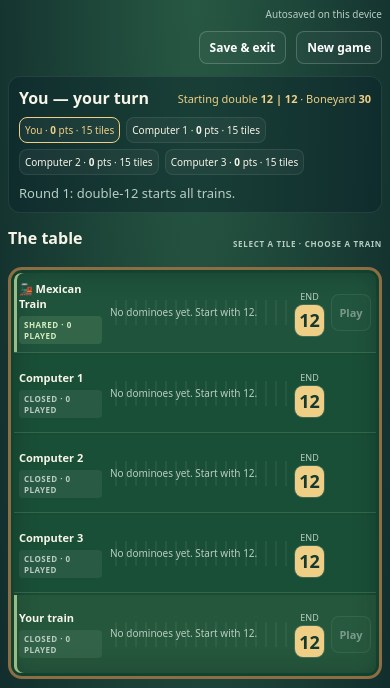
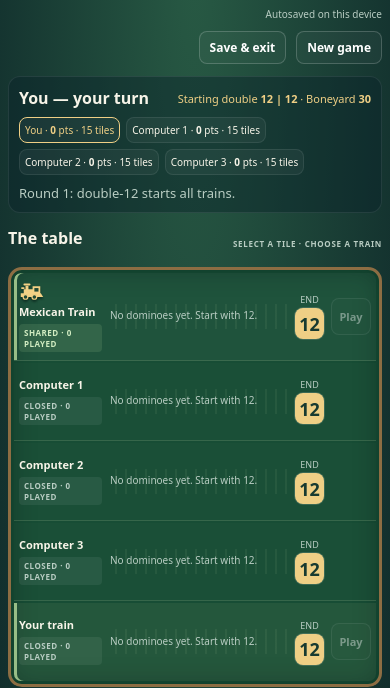
Before and after one commit to pitmaster1594-ship-it/flotta-mexican-train, a plain HTML site: page index.html in a window 390 px wide. Both pictures are taken after a click on the button "1 player + 3 computers". Shown: the part 78-766 px from the top of the page. Drawn offline with Linux system fonts and the light colour scheme.

Commit message:
Mark open trains with gold locomotive figures

```diff
--- a/index.html
+++ b/index.html
@@ -3,6 +3,7 @@
 @media(max-width:700px){#app{padding:12px 8px 20px}.top{gap:8px}.brand{font-size:19px}.top .btn{padding:7px 10px;font-size:12px}.pill{font-size:11px}.status-panel{padding:10px}.turntitle{font-size:16px}.score{font-size:10px;padding:5px}.engine-badge{font-size:11px}.eyebrow{font-size:8px;letter-spacing:.7px}.tabletop{padding:3px;border-width:3px}.train{grid-template-columns:83px minmax(0,1fr) 76px;gap:5px;padding:8px 5px;min-height:78px}.lane-label{font-size:11px;gap:5px}.trainstatus{font-size:8px;letter-spacing:.5px}.lane-actions{gap:4px}.lane-actions .btn{min-width:40px;padding:10px 5px;font-size:11px}.end-badge b{min-width:29px;height:31px;font-size:18px}.trail .mini{font-size:10px}.train .tile .side{min-width:22px;height:28px}.train .numberface{font-size:17px}.handpanel{grid-template-columns:1fr;padding:12px 10px 16px;gap:8px;margin-top:10px}.handwrap{gap:10px}.hand-actions{border-left:0;border-top:1px solid #ffe5b42b;padding:10px 0 0;flex-direction:row;justify-content:space-between;align-items:center}.hand-actions .mini{max-width:48%;font-size:11px}.hand-actions .btn{padding:10px;font-size:12px}.btn{font-size:13px;padding:9px 12px}.handtitle h2{font-size:14px}.tile.hand .side{min-width:29px;height:34px}.tile.hand .numberface{font-size:20px}.welcome{padding:24px}.welcome h1{font-size:29px}}
 .end-badge{font:inherit;font-size:9px;color:var(--muted);background:none;border:0;padding:0;cursor:pointer}.end-badge b{box-shadow:0 0 0 1px #ffffff25}.reordering{background:#ffffff0b;border-radius:9px}.reordering .tile{cursor:grab}.arrange-instructions{grid-column:1/-1;color:#fff0d2;font-size:13px;line-height:1.5;margin:0}.tile.dragging{outline:3px solid var(--gold)}
 .start-options{border:0;margin:24px 0 0;padding:0}.start-options legend{width:100%;font-size:16px;font-weight:750}.start-options .options{margin:12px 0}.start-options .btn{min-width:100px}.start-options .mini{display:block;margin:4px 0 0}.start-options .primary .mini{color:#365037}.resume-panel{padding:18px 12px;margin:20px 0;border:1px solid #b4cb9666;border-radius:12px;background:#ffffff08}.resume-panel p{font-size:13px}.resume-panel .mini{margin:12px 0 0}.save-status{font-size:11px;color:var(--muted)}.save-warning{padding:12px;border:1px solid #e9bc77;border-radius:9px;background:#60482e;color:#fff1d9;font-size:13px}.top .controls{justify-content:flex-end}@media(max-width:700px){.save-status{width:100%;text-align:right;font-size:10px}.start-options .btn{min-width:85px;padding:10px}}
+.lane-name{display:flex;align-items:center;gap:6px;max-width:100%;line-height:1.25}.open-train-marker{display:inline-flex;align-items:center;justify-content:center;flex:0 0 auto;color:#f3d185;filter:drop-shadow(0 2px 1px #061e17aa)}.open-train-marker svg{display:block;width:31px;height:23px}.double-wait .open-train-marker{color:#ffbf70;filter:drop-shadow(0 0 5px #ffb64eaa)}@media(max-width:700px){.lane-name{gap:4px;flex-wrap:wrap}.open-train-marker svg{width:26px;height:20px}}
 </style></head><body><div id="app"></div><script>
 (()=>{'use strict';const app=document.getElementById('app');const SAVE_KEY='flotta-mexican-train.saved.v1';let chosenStart=12;let saveIssue='';let state=null;let seq=0;let timer=null;let arranging=false;let ignoreNextClick=false;const esc=s=>String(s).replace(/[&<>"']/g,c=>({'&':'&amp;','<':'&lt;','>':'&gt;','"':'&quot;',"'":'&#39;'}[c]));
 function makeDeck(){let a=[];for(let i=0;i<=12;i++)for(let j=i;j<=12;j++)if(!(i===state.engine&&j===state.engine))a.push({id:++seq,a:i,b:j});for(let i=a.length-1;i>0;i--){let j=Math.floor(Math.random()*(i+1));[a[i],a[j]]=[a[j],a[i]]}return a}
@@ -30,7 +31,8 @@ function shownEnds(t){return t.flipped?[t.b,t.a]:[t.a,t.b]}
 function domino(t,cls='',disable=false,clickable=true){let [a,b]=shownEnds(t);return `<${clickable?'button':'span'} class="tile ${cls}" ${clickable?`data-tile="${t.id}" aria-pressed="${state?.selected===t.id}" ${disable?'disabled':''}`:''} aria-label="Domino ${a} ${b}"><span class="side pips">${face(a)}</span><span class="side pips">${face(b)}</span></${clickable?'button':'span'}>`}
 function routeDominoes(list){return list.length?`<div class="route-row">${list.map(x=>domino({id:x.id,a:x.left,b:x.right},'small',false,false)).join('')}</div>`:'<p class="mini">No dominoes yet. Start with '+state.engine+'.</p>'}
 function viewingPlayer(){return state.mode===1?0:state.players[state.current].human?state.current:state.current===1?0:2}
-function trainHTML(t,place){const p=state.current,pl=state.players[p],list=t==='m'?state.mex:state.players[t].train,allowed=state.phase==='play'&&pl.human&&!state.awaiting&&!arranging&&eligible(t,p),s=pl.hand.find(x=>x.id===state.selected),can=allowed&&s&&fitting(s,t),open=t==='m'||state.players[t].open,own=t===viewingPlayer(),label=t==='m'?'Mexican Train':own?'Your train':state.players[t].name;return `<section class="train ${place} ${allowed?'available':''} ${state.pending===t?'double-wait':''}" aria-label="${esc(label)}"><div class="lane-label"><span>${t==='m'?'🚂 ':''}${esc(label)}</span><span class="trainstatus ${open?'open':''}">${state.pending===t?'Match double':t==='m'?'Shared':open?'Open':'Closed'} · ${list.length} played</span></div><div class="trail" data-lane="${t}" data-count="${list.length}" tabindex="0" aria-label="${esc(label)} dominoes; scroll to browse">${routeDominoes(list)}</div><div class="lane-actions"><button class="end-badge" data-lane-end="${t}" aria-label="Show newest domino on ${esc(label)}">End <b>${head(t)}</b></button>${allowed?`<button class="btn ${can?'primary':'secondary'}" data-target="${t}" aria-label="Play selected domino on ${esc(label)}" ${!can?'disabled':''}>Play</button>`:''}</div></section>`}
+function openTrainMarker(){return `<span class="open-train-marker" role="img" aria-label="Open train" title="Open train"><svg viewBox="0 0 44 30" aria-hidden="true" focusable="false"><path d="M3 19h34l4 6H3z" fill="currentColor"/><path d="M8 12h16v10H8zM23 7h13v15H23zM11 6h5v7h-5z" fill="currentColor"/><path d="M26 10h7v6h-7z" fill="#214a35"/><path d="M9 4h9M5 10h3" stroke="currentColor" stroke-width="3" stroke-linecap="round"/><circle cx="11" cy="25" r="4" fill="#214a35" stroke="currentColor" stroke-width="2"/><circle cx="26" cy="25" r="4" fill="#214a35" stroke="currentColor" stroke-width="2"/></svg></span>`}
+function trainHTML(t,place){const p=state.current,pl=state.players[p],list=t==='m'?state.mex:state.players[t].train,allowed=state.phase==='play'&&pl.human&&!state.awaiting&&!arranging&&eligible(t,p),s=pl.hand.find(x=>x.id===state.selected),can=allowed&&s&&fitting(s,t),open=t==='m'||state.players[t].open,own=t===viewingPlayer(),label=t==='m'?'Mexican Train':own?'Your train':state.players[t].name;return `<section class="train ${place} ${allowed?'available':''} ${state.pending===t?'double-wait':''}" aria-label="${esc(label)}"><div class="lane-label"><span class="lane-name">${open?openTrainMarker():''}<span>${esc(label)}</span></span><span class="trainstatus ${open?'open':''}">${state.pending===t?'Match double':t==='m'?'Shared':open?'Open':'Closed'} · ${list.length} played</span></div><div class="trail" data-lane="${t}" data-count="${list.length}" tabindex="0" aria-label="${esc(label)} dominoes; scroll to browse">${routeDominoes(list)}</div><div class="lane-actions"><button class="end-badge" data-lane-end="${t}" aria-label="Show newest domino on ${esc(label)}">End <b>${head(t)}</b></button>${allowed?`<button class="btn ${can?'primary':'secondary'}" data-target="${t}" aria-label="Play selected domino on ${esc(label)}" ${!can?'disabled':''}>Play</button>`:''}</div></section>`}
 function followTrainEnds(){app.querySelectorAll('[data-lane]').forEach(el=>{el.scrollLeft=el.scrollWidth})}
 window.addEventListener('resize',()=>requestAnimationFrame(followTrainEnds));
 function validSave(record){
```
